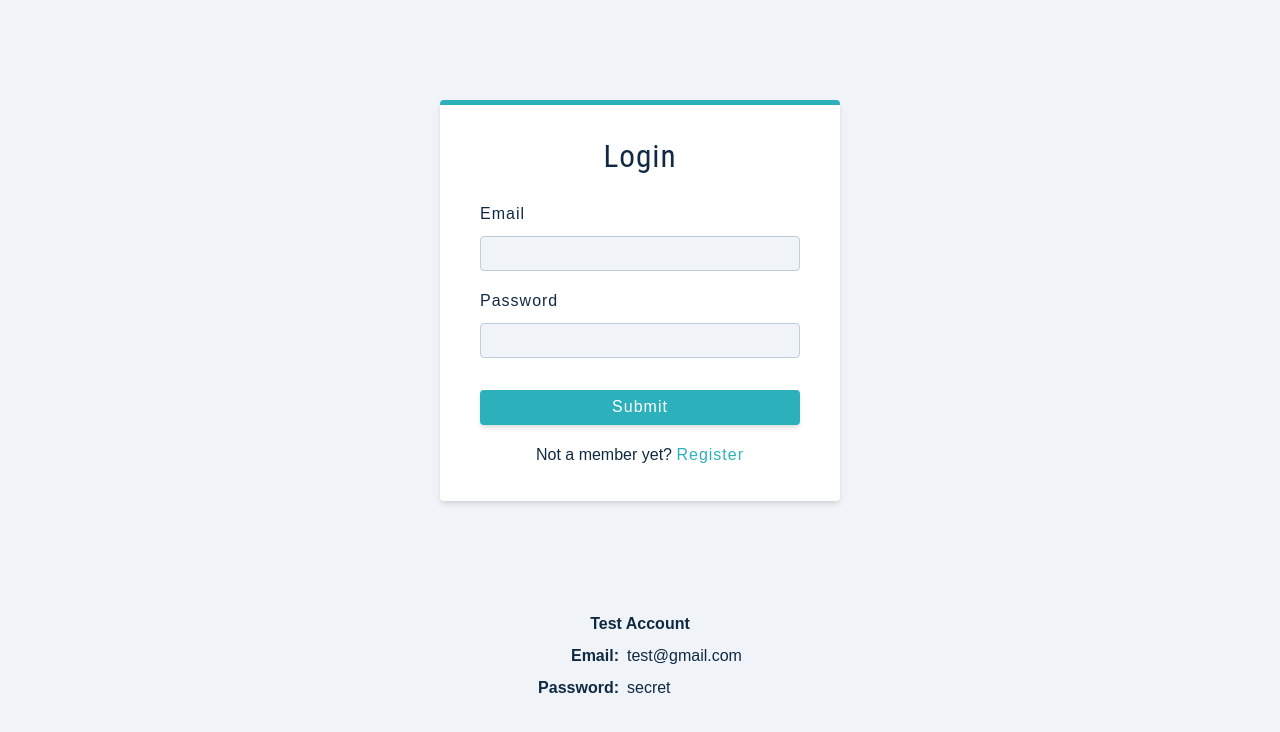
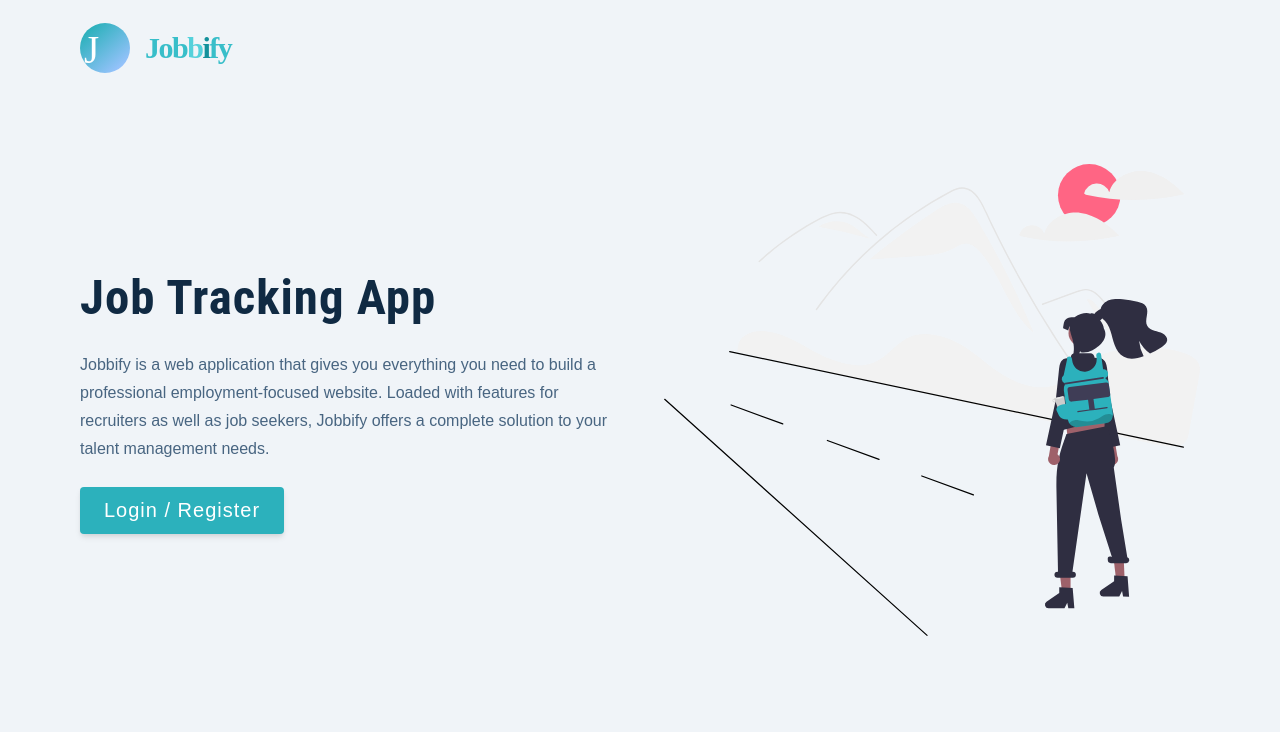
Before and after one commit to huskyhehe/jobbify-app, a React (Create React App) app in the folder client/: page / in a window 1280 px wide. Before the commit this address led to /register. Shown: the top 732 px of the page. Built offline with nearby package versions, Linux system fonts and the light colour scheme.

Commit message:
Update links

```diff
--- a/client/src/App.jsx
+++ b/client/src/App.jsx
@@ -14,7 +14,7 @@ function App() {
         <BrowserRouter>
             <Routes>
                 <Route
-                    path='/'
+                    path='/dashboard/'
                     element={
                         <ProtectedRoute>
                             <SharedLayout />
@@ -27,7 +27,7 @@ function App() {
                     <Route path='profile' element={<Profile />} />
                 </Route>
                 <Route path='/register' element={<Register />} />
-                <Route path='/landing' element={<Landing />} />
+                <Route path='/' element={<Landing />} />
                 <Route path='*' element={<Error />} />
             </Routes>
         </BrowserRouter>
--- a/client/src/utils/links.js
+++ b/client/src/utils/links.js
@@ -4,7 +4,7 @@ import { FaWpforms } from 'react-icons/fa';
 import { ImProfile } from 'react-icons/im';
 
 const links = [
-    { id: 1, text: 'stats', path: '/', icon: <IoBarChartSharp /> },
+    { id: 1, text: 'stats', path: '', icon: <IoBarChartSharp /> },
     { id: 2, text: 'all jobs', path: 'all-jobs', icon: <MdQueryStats /> },
     { id: 3, text: 'add job', path: 'add-job', icon: <FaWpforms /> },
     { id: 4, text: 'profile', path: 'profile', icon: <ImProfile /> },
```
